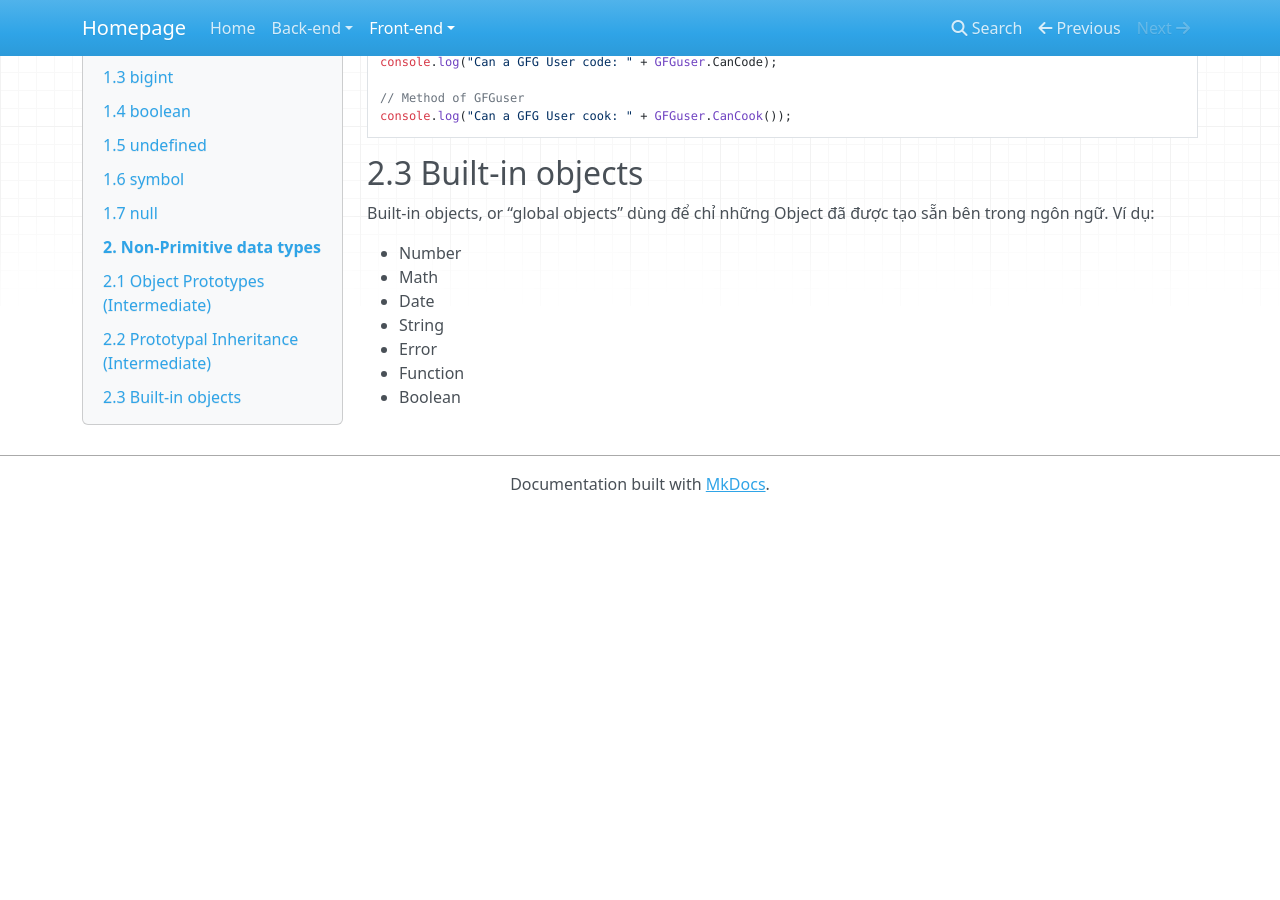
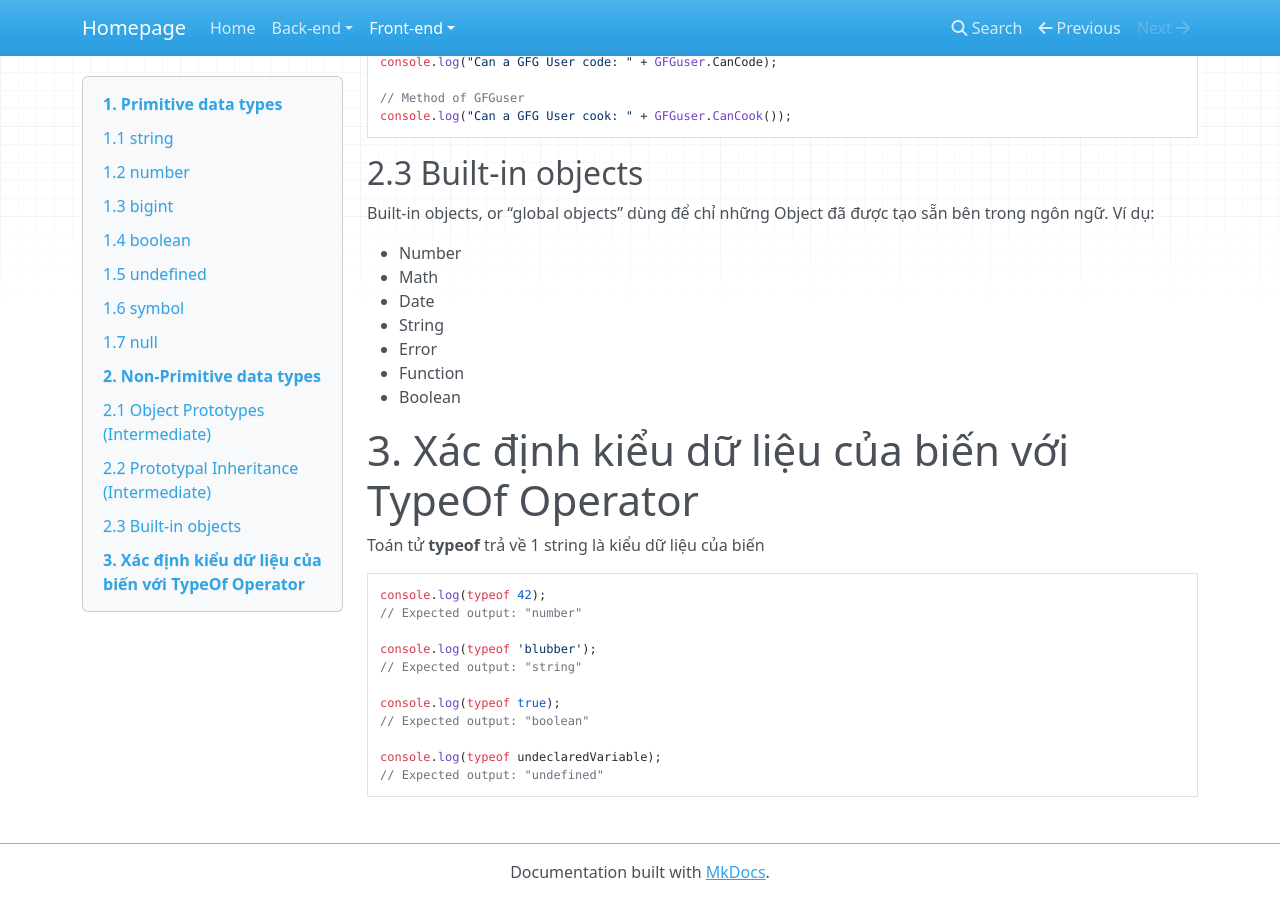
Before and after one commit to Do-Thanh2201/Do-Thanh2201.github.io, an MkDocs documentation site: the page built from docs/frontend/JavaScript/2 Datatypes.md, in a window 1280 px wide and 900 px high, scrolled down 2458 px. Built offline with MkDocs 1.6.1, drawn with Linux system fonts in a browser that asks for light colours; nearby versions of some CDN libraries; before the commit the page ends 2970 px from its top, so only the background shows below that.

Commit message:
Create 2 Datatypes

````diff
--- a/docs/frontend/JavaScript/2 Datatypes.md
+++ b/docs/frontend/JavaScript/2 Datatypes.md
@@ -141,3 +141,18 @@ Built-in objects, or “global objects” dùng để chỉ những Object đã
 - Error
 - Function
 - Boolean
+# 3. Xác định kiểu dữ liệu của biến với TypeOf Operator
+Toán tử **typeof** trả về 1 string là kiểu dữ liệu của biến
+```js
+console.log(typeof 42);
+// Expected output: "number"
+
+console.log(typeof 'blubber');
+// Expected output: "string"
+
+console.log(typeof true);
+// Expected output: "boolean"
+
+console.log(typeof undeclaredVariable);
+// Expected output: "undefined"
+```
````
